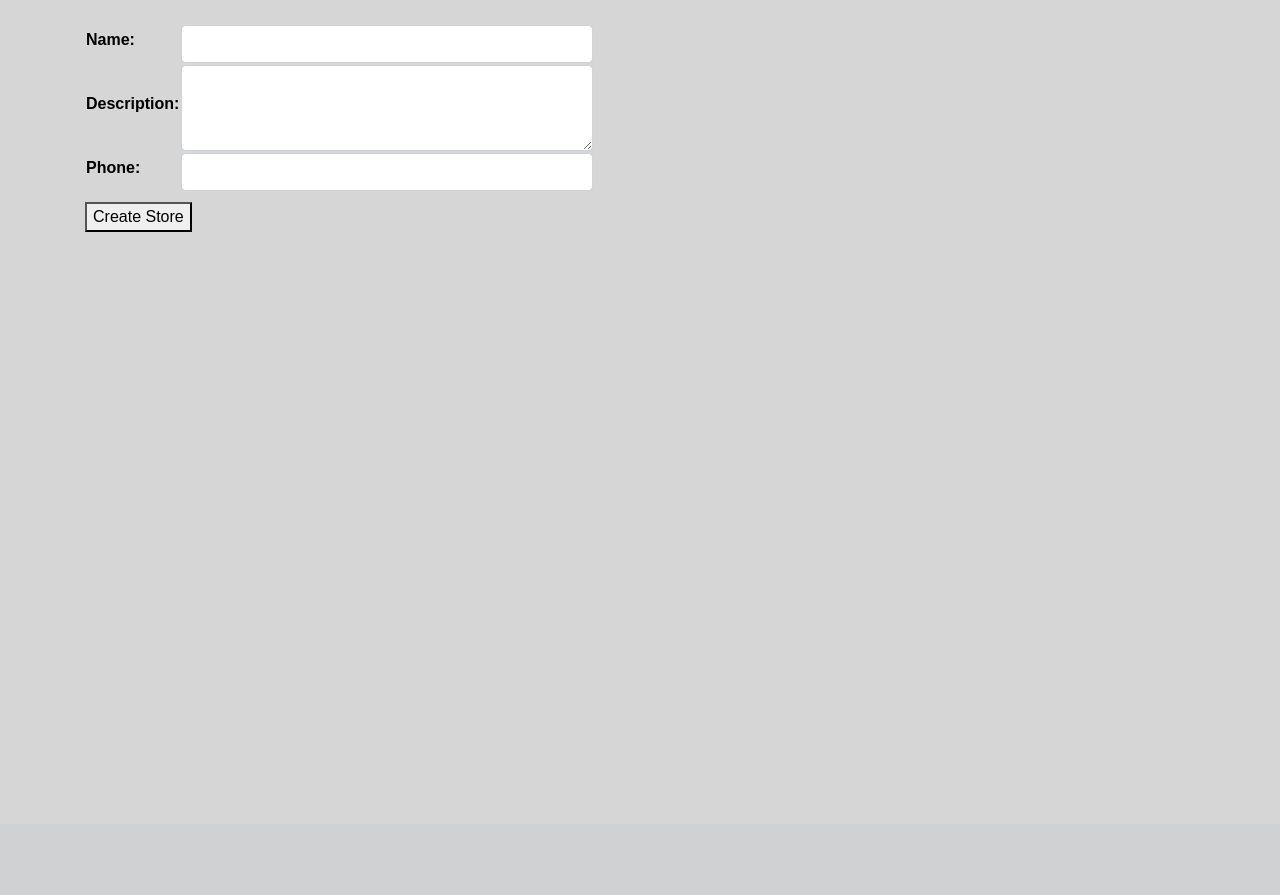
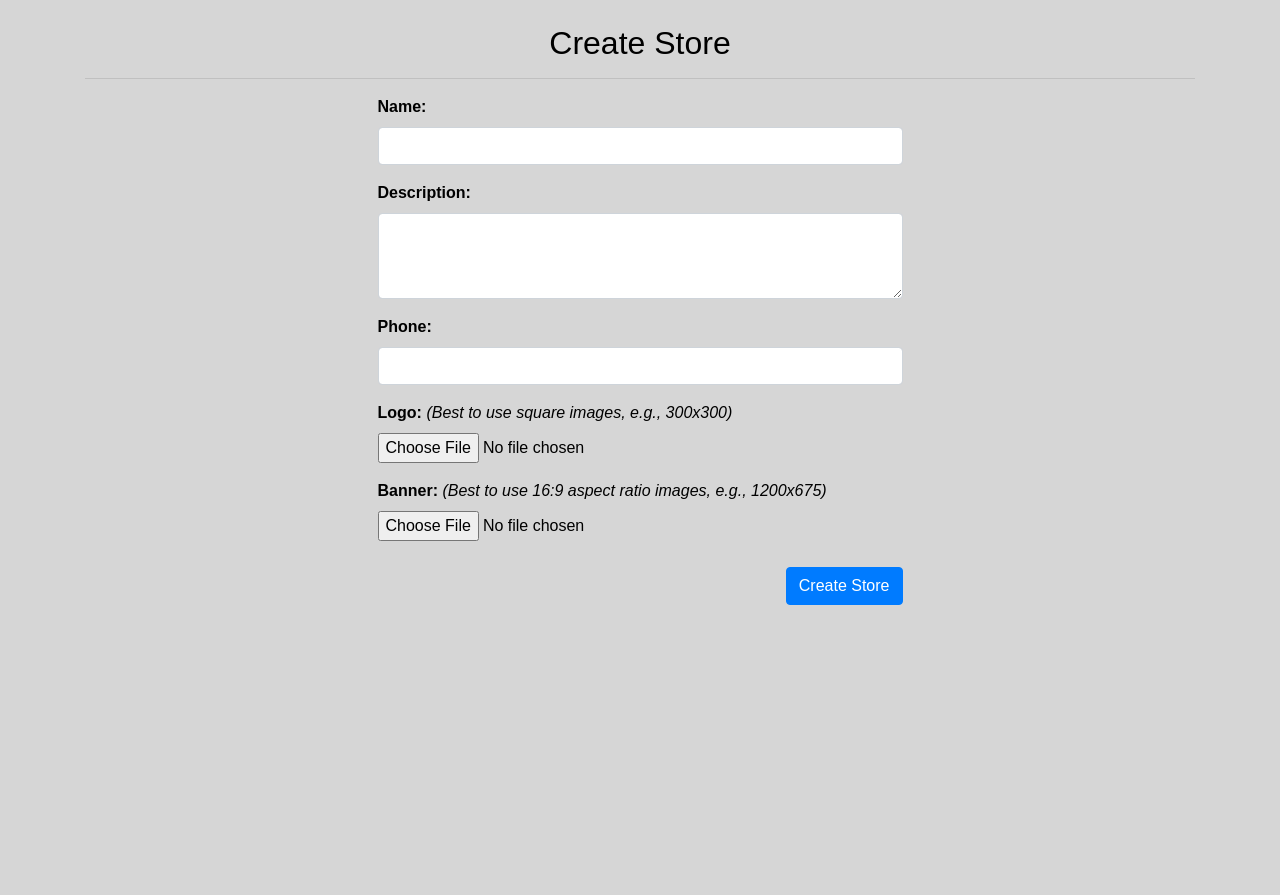
Before and after one commit to rexsum420/FShopify, a Django app: page /stores/create in a window 1280 px wide. Shown: the part 56-951 px from the top of the page. Before the commit the page ends 288 px from the top, so only its background shows below. Run offline with Django 4.2, Linux system fonts and the light colour scheme; the visitor is signed in with stand-in values (Sample User, id 1); parts of the project's set-up code (start-up, migrations or seed data) failed here and were passed over; some libraries are stand-ins or nearby versions.

Commit message:
updated create store html to handle logo uploads

```diff
--- a/static/styles.css
+++ b/static/styles.css
@@ -133,3 +133,12 @@ nav {
 .thumbnail-image:hover {
     border: 2px solid #007bff;
 }
+
+label {
+    font-weight: bold;
+}
+
+.label-text {
+    font-weight: normal;
+    font-style: italic;
+}
--- a/store/forms.py
+++ b/store/forms.py
@@ -4,9 +4,13 @@ from .models import Store
 class StoreForm(forms.ModelForm):
     class Meta:
         model = Store
-        fields = ['name', 'description', 'phone']
+        fields = ['name', 'description', 'phone', 'logo', 'banner']
         widgets = {
             'name': forms.TextInput(attrs={'class': 'form-control'}),
             'description': forms.Textarea(attrs={'class': 'form-control', 'rows': 3}),
             'phone': forms.TextInput(attrs={'class': 'form-control'}),
         }
+        labels = {
+            'logo': 'Logo: <span class="label-text">(Best to use square images, e.g., 300x300)</span>',
+            'banner': 'Banner: <span class="label-text">(Best to use 16:9 aspect ratio images, e.g., 1200x675)</span>',
+        }
--- a/store/views.py
+++ b/store/views.py
@@ -15,12 +15,12 @@ from django.db.models.functions import Coalesce, Concat
 @login_required(login_url='login')
 def create_store(request):
     if request.method == 'POST':
-        form = StoreForm(request.POST)
+        form = StoreForm(request.POST, request.FILES)
         if form.is_valid():
             store = form.save(commit=False)
             store.owner = request.user
             store.save()
-            return redirect('my-stores')  # Redirect to your desired page after saving
+            return redirect('my-stores')
     else:
         form = StoreForm()
     return render(request, 'create_store.html', {'form': form, 'authenticated': request.user.is_authenticated})
--- a/templates/create_store.html
+++ b/templates/create_store.html
@@ -1,11 +1,35 @@
 {% extends "base.html" %}
+{% load static %}
 {% block title %}Free Market Create Store{% endblock title %}
 {% block content %}
-<form action="" method="post">
+<h2 style="text-align:center;">Create Store</h2>
+<hr />
+<div class="container w-50">
+<form action="" method="post" enctype="multipart/form-data">
     {% csrf_token %}
-    <table>
-        {{ form.as_table }}
-    </table>
-    <button style='margin-top:10px;' type="submit">Create Store</button>
+    <div class="form-group">
+        <label for="{{ form.name.id_for_label }}"><b>Name:</b></label>
+        {{ form.name }}
+    </div>
+    <div class="form-group">
+        <label for="{{ form.description.id_for_label }}"><b>Description:</b></label>
+        {{ form.description }}
+    </div>
+    <div class="form-group">
+        <label for="{{ form.phone.id_for_label }}"><b>Phone:</b></label>
+        {{ form.phone }}
+    </div>
+    <div class="form-group">
+        <label for="{{ form.logo.id_for_label }}"><b>Logo:</b> <span class="label-text" style='font-weight: normal;'><i>(Best to use square images, e.g., 300x300)</i></span></label>
+        {{ form.logo }}
+    </div>
+    <div class="form-group">
+        <label for="{{ form.banner.id_for_label }}"><b>Banner:</b> <span class="label-text" style='font-weight: normal;'><i>(Best to use 16:9 aspect ratio images, e.g., 1200x675)</i></span></label>
+        {{ form.banner }}
+    </div>
+    <div style='text-align:right'>
+    <button class="btn btn-primary" style='margin-top:10px;' type="submit">Create Store</button>
+    </div>
 </form>
+</div>
 {% endblock content %}
--- a/templates/store.html
+++ b/templates/store.html
@@ -43,7 +43,10 @@
             </div>
         </div>
     {% else %}
+    <div class="d-flex row justify-content-between">
         <p>No products available for this store.</p>
+        <a href="{% url 'create-product' store.name %}" class="btn btn-primary">Add Product</a>
+    </div>
     {% endif %}
 
     <div class="text-right mt-3">
```
Also changed, not shown: templates/stores.html (+19 -5 lines), static/freemarket-usa.png (added).
